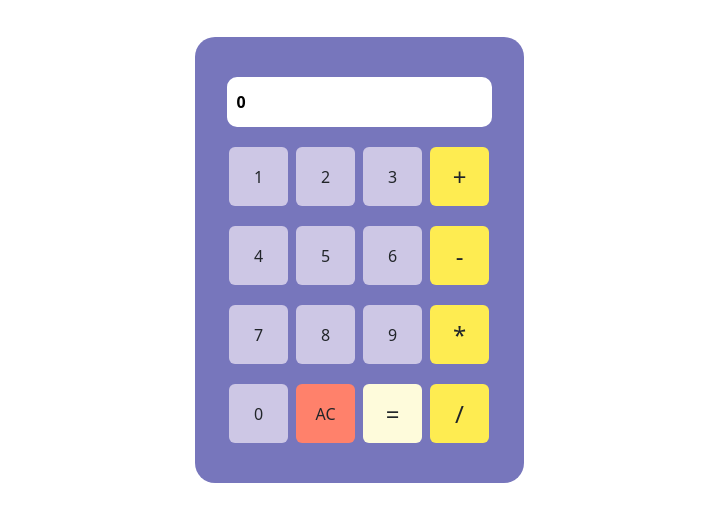
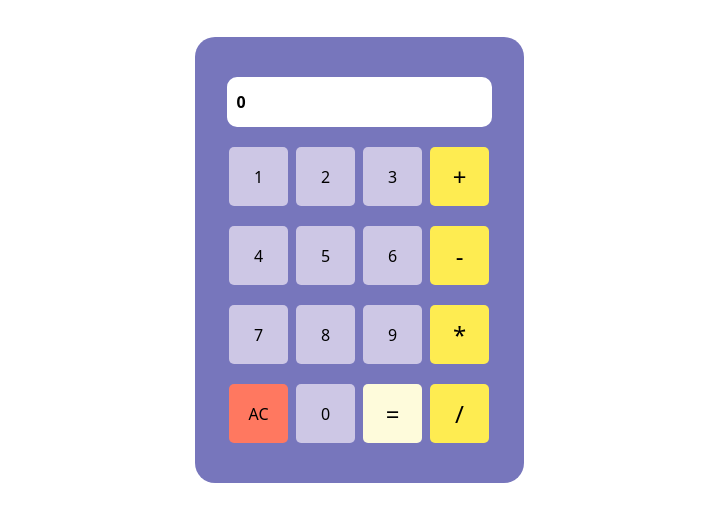
Before and after one commit to HalehNk/Calculator, a plain HTML site: page index.html in a window 1280 px wide. Shown: the part 85-606 px from the top of the page, without its empty margins (281-995 px from the left). Drawn offline with nearby package versions, Linux system fonts and the light colour scheme.

Commit message:
most of the work is done!

```diff
--- a/index.html
+++ b/index.html
@@ -18,37 +18,36 @@
 
       <div class="row">
         <form name="calc">
-          <input type="text" id="enter" class="enter text-right" value="0" readonly>
+          <input type="text" id="enter" class="enter" value="0" readonly>
         </form>
       </div>
 
       <div class="row d-flex justify-content-center">
-        <button id="numberButton" type="button" class="btn btn-num numberButton" onclick="numButtonPress(1)">1</button>
-        <button id="numberButton" type="button" class="btn btn-num numberButton" onclick="numButtonPress(2)">2</button>
-        <button id="numberButton" type="button" class="btn btn-num numberButton" onclick="numButtonPress(3)">3</button>
-        <button id="operatorButton" type="button" class="btn btn-operator operatorButton"
+        <button id="numberButton" type="button" class="btn-num numberButton" onclick="numButtonPress(1)">1</button>
+        <button id="numberButton" type="button" class="btn-num numberButton" onclick="numButtonPress(2)">2</button>
+        <button id="numberButton" type="button" class="btn-num numberButton" onclick="numButtonPress(3)">3</button>
+        <button id="operatorButton" type="button" class="btn-operator operatorButton"
           onclick="mathButtonPress('+')">+</button>
       </div>
       <div class="row d-flex justify-content-center">
-        <button id="numberButton" type="button" class="btn btn-num numberButton" onclick="numButtonPress(4)">4</button>
-        <button id="numberButton" type="button" class="btn btn-num numberButton" onclick="numButtonPress(5)">5</button>
-        <button id="numberButton" type="button" class="btn btn-num numberButton" onclick="numButtonPress(6)">6</button>
-        <button id="operatorButton" type="button" class="btn btn-operator operatorButton"
+        <button id="numberButton" type="button" class="btn-num numberButton" onclick="numButtonPress(4)">4</button>
+        <button id="numberButton" type="button" class="btn-num numberButton" onclick="numButtonPress(5)">5</button>
+        <button id="numberButton" type="button" class="btn-num numberButton" onclick="numButtonPress(6)">6</button>
+        <button id="operatorButton" type="button" class="btn-operator operatorButton"
           onclick="mathButtonPress('-')">-</button>
       </div>
       <div class="row d-flex justify-content-center">
-        <button id="numberButton" type="button" class="btn btn-num numberButton" onclick="numButtonPress(7)">7</button>
-        <button id="numberButton" type="button" class="btn btn-num numberButton" onclick="numButtonPress(8)">8</button>
-        <button id="numberButton" type="button" class="btn btn-num numberButton" onclick="numButtonPress(9)">9</button>
-        <button id="operatorButton" type="button" class="btn btn-operator operatorButton"
+        <button id="numberButton" type="button" class="btn-num numberButton" onclick="numButtonPress(7)">7</button>
+        <button id="numberButton" type="button" class="btn-num numberButton" onclick="numButtonPress(8)">8</button>
+        <button id="numberButton" type="button" class="btn-num numberButton" onclick="numButtonPress(9)">9</button>
+        <button id="operatorButton" type="button" class="btn-operator operatorButton"
           onclick="mathButtonPress('*')">*</button>
       </div>
       <div class="row d-flex justify-content-center">
-        <button id="numberButton" type="button" class="btn btn-num numberButton" onclick="numButtonPress(0)">0</button>
-        <button id="clearButton" type="button" class="btn btn-clear numBut" onclick="clearButtonPress()">AC</button>
-        <button id="decimalButton" type="button" class="btn btn-equal equalButton"
-          onclick="equalButtonPress()">=</button>
-        <button id="operatorButton" type="button" class="btn btn-operator operatorButton"
+        <button id="clearButton" type="button" class="btn-clear numBut" onclick="clearButtonPress()">AC</button>
+        <button id="numberButton" type="button" class="btn-num numberButton" onclick="numButtonPress(0)">0</button>
+        <button id="decimalButton" type="button" class="btn-equal equalButton" onclick="equalButtonPress()">=</button>
+        <button id="operatorButton" type="button" class="btn-operator operatorButton"
           onclick="mathButtonPress('/')">/</button>
       </div>
     </div>
--- a/script.js
+++ b/script.js
@@ -24,12 +24,39 @@ const numButtonPress = function (num) {
   console.log(num, newValue);
 };
 
-const mathButtonPress = function (operator) {};
+const mathButtonPress = function (operator) {
+  if (!resultValue) {
+    perviousValue = newValue;
+  } else {
+    perviousValue = resultValue;
+  }
+  // if (!operator) {
+  // }
+  newValue = "";
+  mathOperator = operator;
+  resultValue = "0";
+  enterValue.value = "";
+};
+
+const equalButtonPress = function () {
+  perviousValue = parseInt(perviousValue);
+  newValue = parseInt(newValue);
+  if (mathOperator === "+") {
+    resultValue = perviousValue + newValue;
+  } else if (mathOperator === "-") {
+    resultValue = perviousValue - newValue;
+  } else if (mathOperator === "/") {
+    resultValue = perviousValue / newValue;
+  } else if (mathOperator === "*") {
+    resultValue = perviousValue * newValue;
+  }
+  enterValue.value = resultValue;
+};
 
 const clearButtonPress = function () {
   perviousValue = "";
   newValue = "";
-  resultValue = "";
+  resultValue = "0";
   mathOperator = "";
   enterValue.value = "0";
 };
--- a/style.css
+++ b/style.css
@@ -15,9 +15,12 @@
   font-size: 16px;
   font-weight: bold;
   border: none;
+  /* text-align: end; */
 }
 
-.btn-num:hover {
+.btn-num:hover,
+.btn-num:active,
+.btn-num:visited {
   background-color: #cdc7e5;
 }
 
@@ -52,6 +55,7 @@
   height: 59px;
   width: 59px;
   margin: 10px 4px;
+  border-radius: 5px;
   border: none !important;
 }
 .btn-operator {
@@ -59,6 +63,7 @@
   height: 59px;
   width: 59px;
   margin: 10px 4px;
+  border-radius: 5px;
   border: none !important;
 }
 .equalButton {
@@ -66,6 +71,7 @@
   height: 59px;
   width: 59px;
   margin: 10px 4px;
+  border-radius: 5px;
   border: none !important;
 }
 
@@ -75,7 +81,8 @@
 
 .btn-clear {
   /* background-color: #fff27e; */
-  background-color: #ff816b;
+  border-radius: 5px;
+  background-color: #ff7860;
   height: 59px;
   width: 59px;
   margin: 10px 4px;
```
